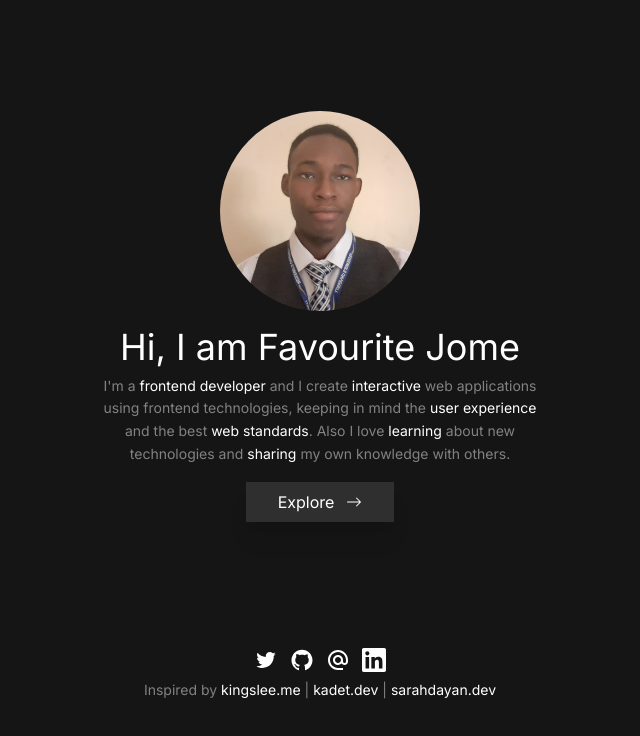
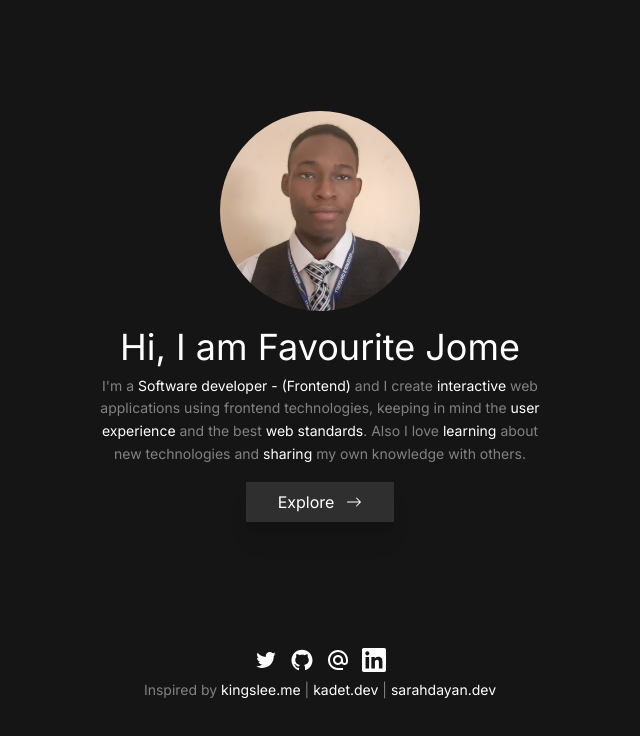
Before and after one commit to jomefavourite/portfolio-v2, a Next.js app: page / in a window 1280 px wide. Shown: the top 736 px of the page, without its empty margins (320-960 px from the left). Built offline with nearby package versions, Linux system fonts and the light colour scheme; no server answers.

Commit message:
Update LandingPage.tsx

```diff
--- a/app/LandingPage.tsx
+++ b/app/LandingPage.tsx
@@ -65,7 +65,7 @@ function LandingPage() {
             Hi, I am Favourite Jome
           </h1>
           <p className='mx-auto max-w-md text-sm leading-relaxed text-lightGrey'>
-            I&apos;m a <span className='text-white'>frontend developer</span>{" "}
+            I&apos;m a <span className='text-white'>Software developer - (Frontend)</span>{" "}
             and I create <span className='text-white'>interactive</span> web
             applications using frontend technologies, keeping in mind the{" "}
             <span className='text-white'>user experience</span> and the best{" "}
```
